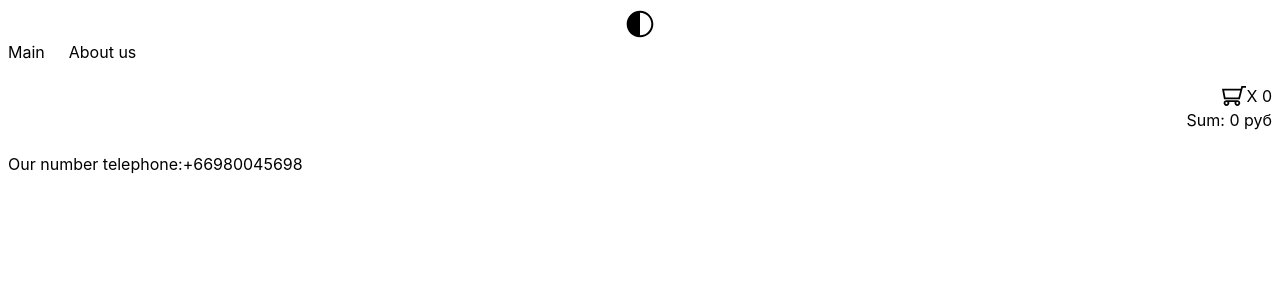
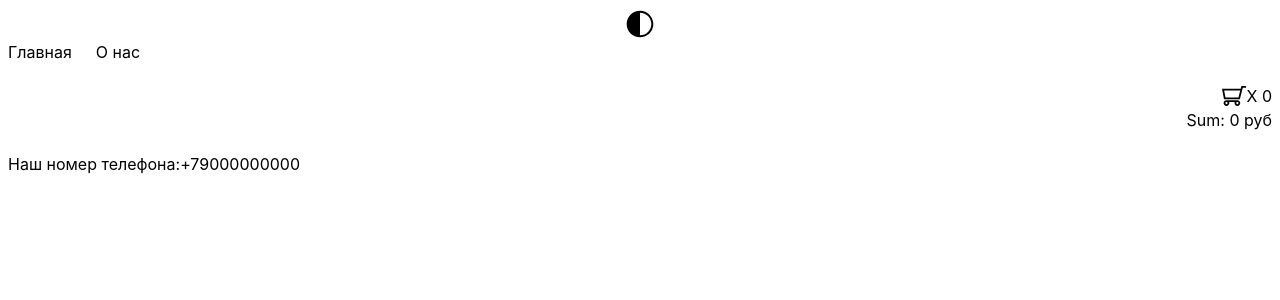
Before and after one commit to totsamiyznakomiy/reactmentoring, a React (Create React App) app: page /about/contacts in a window 1280 px wide. Shown: the top 300 px of the page. Built offline with nearby package versions, Linux system fonts and the light colour scheme.

Commit message:
как у Арсалана

```diff
--- a/src/componets/MainMenu/index.js
+++ b/src/componets/MainMenu/index.js
@@ -1,11 +1,9 @@
-import MenuCard from "../MenuCard";
-
 import { Link } from "react-router-dom";
 
 const MainMenu = () => {
   let menuItems = [
-    { title: "Main", link: "/" },
-    { title: "About us", link: "/about" },
+    { title: "Главная", link: "/" },
+    { title: "О нас", link: "/about" },
   ];
   return (
     <div className="flex gap-6">
--- a/src/pages/AboutPage/index.js
+++ b/src/pages/AboutPage/index.js
@@ -1,15 +1,18 @@
-import { Link } from "react-router-dom";
+import { Link, Outlet } from "react-router-dom";
+
 const AboutPage = () => {
-    return (
-        <div>
-            <h1>About our company</h1>
-            <p>Best staff on the island </p>
+  return (
+    <>
+      <h1>О нашем заведении</h1>
+      <p>Самое лучшее кафе в городе!</p>
 
-            <Link to="contacts"><button className=" text-white bg-gradient-to-r from-green-400 via-green-500 to-green-600 hover:bg-gradient-to-br focus:ring-4 focus:outline-none focus:ring-green-300 dark:focus:ring-green-800 shadow-lg shadow-black-500/50 dark:shadow-lg dark:shadow-green-800/80 font-medium rounded-lg text-sm px-5 py-2.5 text-center">
-                Contacts
-            </button>
-            </Link>
-        </div>
-    );
+      <Link to="contacts">
+        <button className="bg-transparent hover:bg-blue-500 text-blue-700 font-semibold hover:text-white py-2 px-4 border border-blue-500 hover:border-transparent rounded">
+          Контакты
+        </button>
+      </Link>
+    </>
+  );
 };
+
 export default AboutPage;
--- a/src/pages/ContactsPage/index.js
+++ b/src/pages/ContactsPage/index.js
@@ -1,9 +1,10 @@
 const ContactsPage = () => {
     return (
-        <div>
-            Our number telephone:
-            <a href="tel:+66980045698">+66980045698</a>
-        </div>
+      <div>
+        Наш номер телефона:
+        <a href="tel:+79000000000">+79000000000</a>
+      </div>
     );
-};
-export default ContactsPage;
+  };
+
+  export default ContactsPage;
```
Also changed, not shown: src/img/bwganja.jpg (renamed from src/Image/bwganja.jpg), src/img/ganjaback.jpeg (renamed from src/Image/ganjaback.jpeg).
